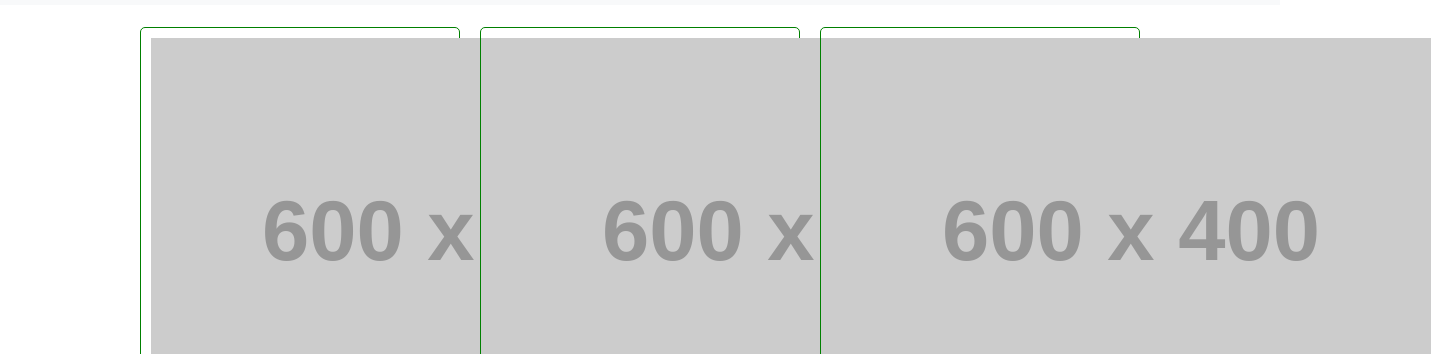
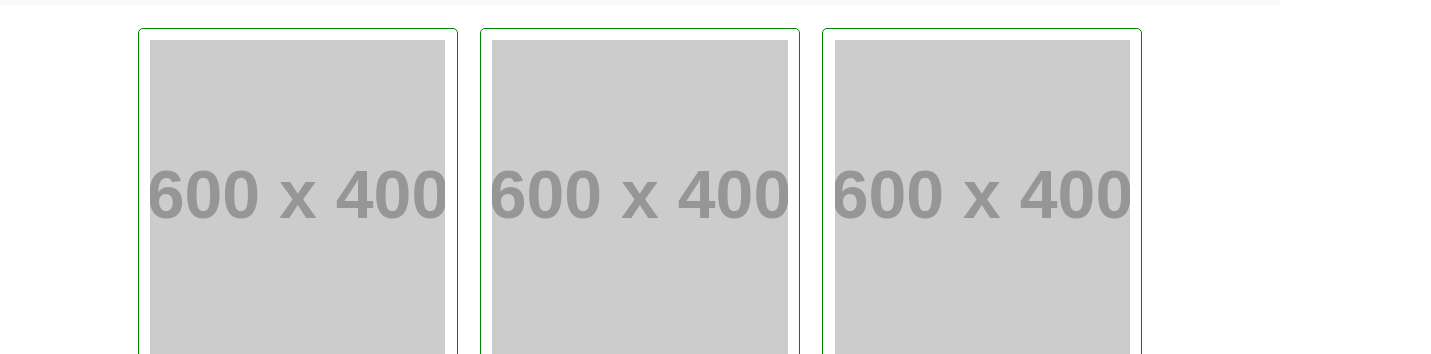
Before and after one commit to Antarias92/Antarias92.github.io, a plain HTML site: page index.html in a window 1280 px wide. Shown: the part 63-417 px from the top of the page, 1431 px wide, since content can reach past the window. Drawn offline with nearby package versions, Linux system fonts and the light colour scheme; placeholder pictures from the web are drawn by us.

Commit message:
Fixed placeholder image and added box shadow on hover

```diff
--- a/CSS/style.css
+++ b/CSS/style.css
@@ -24,6 +24,16 @@ body{
     border: 1px solid green;
     border-radius: 5px;
     cursor: pointer;
-    margin: 10px;
-    padding: 10px;
+    margin: .7rem;
+    padding: .7rem;
 }
+
+.news_card:hover {
+    box-shadow: 5px 5px 10px rgba(0, 0, 0, .2);
+}
+
+.news_card img{
+    width: 100%;
+    height: 320px;
+    object-fit: cover;
+}
```
